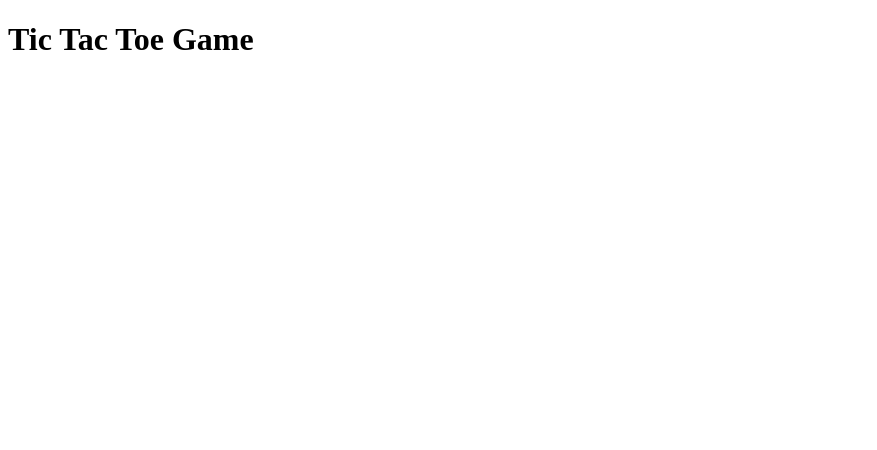
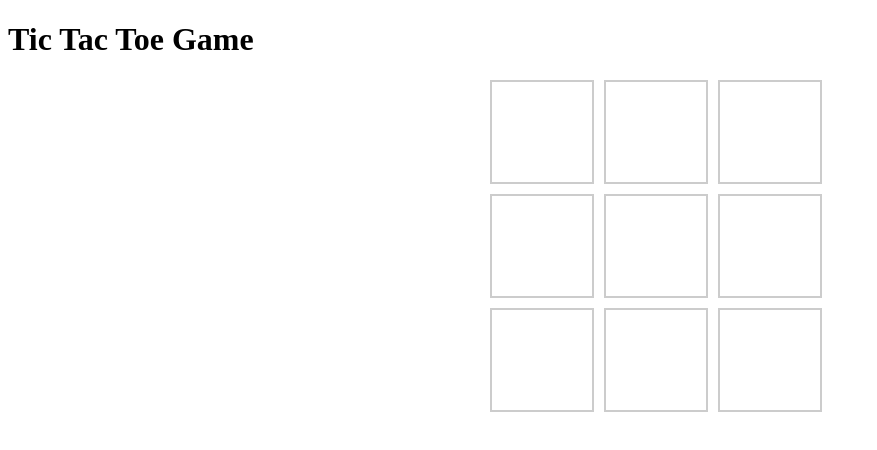
Before and after one commit to mahte007/tictactoe-with-php, a React (Create React App) app: page /game in a window 1280 px wide. Shown: the top 450 px of the page, without its empty margins (0-877 px from the left). Built offline with nearby package versions, Linux system fonts and the light colour scheme.

Commit message:
The base game logic is working. Added a custom alert for the winner.

```diff
--- a/src/components/App.jsx
+++ b/src/components/App.jsx
@@ -2,6 +2,7 @@ import { useState, useEffect } from "react";
 import { Route, Routes, useNavigate } from "react-router-dom";
 import Board from "./pages/Board";
 import Home from "./pages/Home";
+import Load from "./pages/Load";
 
 export default function App() {
 
@@ -13,9 +14,9 @@ export default function App() {
       <h1>Tic Tac Toe Game</h1>
       <Routes>
         <Route path="/" element={ <Home />} />
-        <Route path="/game" element={ <Board />} />
+        <Route path="/game" element={ <Board boardSize={boardSize} />} />
+        <Route path="/load" element={ <Load />} />
       </Routes>
-      <Board />
     </div>
   );
 }
--- a/src/components/pages/Board.jsx
+++ b/src/components/pages/Board.jsx
@@ -1,8 +1,136 @@
-export default function Board(){
+import { useEffect, useState } from "react";
+import CustomAlert from "../reusable/CustomAlert";
+import { useNavigate } from "react-router-dom";
 
-    return(
-        <div>
+export default function Board(props){
 
-        </div>
-    )
+    const [boardSize, setBoardSize] = useState(9);
+    const [board, setBoard] = useState([]);
+    const [isNewBoard, setIsNewBoard] = useState(true);
+    const [isLoaded, setIsLoaded] = useState(false);
+    const [isOver, setIsOver] = useState(false);
+    const [nextPlayer, setNextPlayer] = useState(true);
+    const [playerMove, setPlayerMove] = useState("X");
+    const [winner, setWinner] = useState(null);
+    const [showAlert, setShowAlert] = useState(false);
+    const [alertMessage, setAlertMessage] = useState("");
+
+    const navigate = useNavigate()
+    const numberOfColumns = 3;
+
+
+    useEffect(() => {
+        if(isNewBoard){
+            const newBoard = []
+            for(let i = 0; i < boardSize; i++){
+                newBoard.push("");
+            }
+            setBoard(newBoard);
+            setIsLoaded(true);
+        }
+    }, [])
+
+
+
+
+    const handlePlayerMove = (index) => {
+        console.log(board[index]);
+        if(board[index] !== ""){
+            return
+        }
+        const newBoard = [...board];
+        newBoard[index] = playerMove;
+        setBoard(newBoard);
+        setNextPlayer(!nextPlayer);
+        setPlayerMove(nextPlayer ? "O" : "X");
+    }
+
+
+
+    const checkForWinner = () => {
+        const size = Math.sqrt(board.length);
+
+        for(let i = 0; i < board.length; i += size){
+            const row = board.slice(i, i + size);
+            if(row.every((val) => val === row[0] && val !== "")){
+                setWinner(row[0]);
+            }
+        }
+
+        for(let i = 0; i < size; i++){
+            const column = [];
+            for(let j = i; j < board.length; j += size){
+                column.push(board[j]);
+            }
+            if(column.every((val) => val === column[0] && val !== "")){
+                setWinner(column[0]);
+            }
+        }
+
+        const diagonal1 = [];
+        for(let i = 0; i < board.length; i += size + 1){
+            diagonal1.push(board[i]);
+        }
+        if(diagonal1.every((val) => val === diagonal1[0] && val !== "")){
+            setWinner(diagonal1[0]);
+        }
+
+        const diagonal2 = [];
+        for(let i = size - 1; i < board.length - 1; i += size -1){
+            diagonal2.push(board[i]);
+        }
+        if(diagonal2.every((val) => val === diagonal2[0] && val !== "")){
+            setWinner(diagonal2[0]);
+        }
+    }
+
+
+
+    useEffect(() => {
+        checkForWinner();
+    }, [board])
+
+
+
+    useEffect(() => {
+        if(winner !== null && winner !== undefined){
+            console.log(winner);
+            if(winner === "X"){
+                setAlertMessage("The Winner is Player 1");
+            }else if(winner === "O"){
+                setAlertMessage("The Winner is Player 2");
+            }
+            handleAlert();
+        }
+    }, [winner])
+
+
+
+    function handleAlert(){
+        setShowAlert(true);
+    }
+
+
+
+    function handleCloseAlert(){
+        setShowAlert(false);
+        navigate('/')
+    }
+
+    if(!isLoaded){
+        return(<div>Loading...</div>)
+    }else{
+        return(
+            <div className="board-container">
+                <div className="board" style={{display: "grid", gridTemplateColumns: `repeat(${numberOfColumns}, 1fr)`}}>
+                    {board.map((val, index) => {
+                        return <div className="cells" key={index} onClick={() => {handlePlayerMove(index)}} id={index}>{val}</div>
+                    })}
+                </div>
+                {showAlert && <CustomAlert message={alertMessage} alertTitle="Game Over" buttonText="Home Page" onClose={handleCloseAlert} />}
+            </div>
+        )
+    }
+
+
 }
--- a/src/components/pages/Home.jsx
+++ b/src/components/pages/Home.jsx
@@ -4,7 +4,10 @@ export default function Board(){
 
     return(
         <div>
-            <Link to="/game">Game</Link>
+            <ul>
+                <li><Link to="/game">Game</Link></li>
+                <li><Link to="/load">Load</Link></li>
+            </ul>
         </div>
     )
 }
--- /dev/null
+++ b/src/components/pages/Load.jsx
@@ -0,0 +1,11 @@
+import { Link } from "react-router-dom";
+
+export default function Load(){
+
+    return(
+        <div>
+            <h1>Saved Board Games</h1>
+            <Link to="/">Back to Main Menu</Link>
+        </div>
+    )
+}
--- /dev/null
+++ b/src/components/reusable/CustomAlert.jsx
@@ -0,0 +1,11 @@
+export default function CustomAlert(props) {
+    return (
+      <div className="alert-box">
+        <div className="alert-content">
+          <h2>{props.alertTitle}</h2>
+          <p>{props.message}</p>
+          <button onClick={props.onClose}>{props.buttonText}</button>
+        </div>
+      </div>
+    );
+  }
--- /dev/null
+++ b/src/components/reusable/CustomButton.jsx
@@ -0,0 +1,5 @@
+export default function CustomButton(props) {
+    return (
+      <button>{props.text}</button>
+    );
+  }
--- a/src/styles/styles.css
+++ b/src/styles/styles.css
@@ -0,0 +1,83 @@
+.board-container {
+    display: flex;
+    justify-content: center;
+}
+
+.board{
+    gap: 10px;
+    width: 300px;
+    height: 300px;
+    margin: auto;
+}
+
+.cells{
+    display: flex;
+    justify-content: center;
+    align-items: center;
+    font-size: 48px;
+    font-weight: bold;
+    color: #333;
+    background-color: #fff;
+    border: 2px solid #ccc;
+    cursor: pointer;
+    transition: all 0.2s ease-in-out;
+    height: 100px;
+    width: 100px;
+}
+
+.cells:hover {
+    background-color: #f0f0f0;
+  }
+
+  .cells:active {
+    transform: scale(0.95);
+  }
+
+  .x {
+    color: #f00;
+  }
+
+  .o {
+    color: #00f;
+}
+
+.alert-box {
+    position: fixed;
+    top: 0;
+    left: 0;
+    width: 100%;
+    height: 100%;
+    background-color: rgba(0, 0, 0, 0.5);
+    display: block;
+    justify-content: center;
+    align-items: center;
+  }
+
+  .alert-content {
+    color: black;
+    background-color:antiquewhite;
+    padding: 20px;
+    border: 5px solid black;
+    border-radius: 10px;
+    width: 25%;
+    height: 25%;
+    margin: 10% auto;
+  }
+
+  .alert-content h2 {
+    font-family: DistantGalaxy;
+    margin-top: 0;
+  }
+
+  .alert-content p {
+    font-family: Poppins-Regular;
+    margin-bottom: 20px;
+  }
+
+  .alert-content button {
+    color: black;
+    background-color: white;
+    border-radius: 3px;
+    width: 30%;
+    height: 30px;
+  }
```
